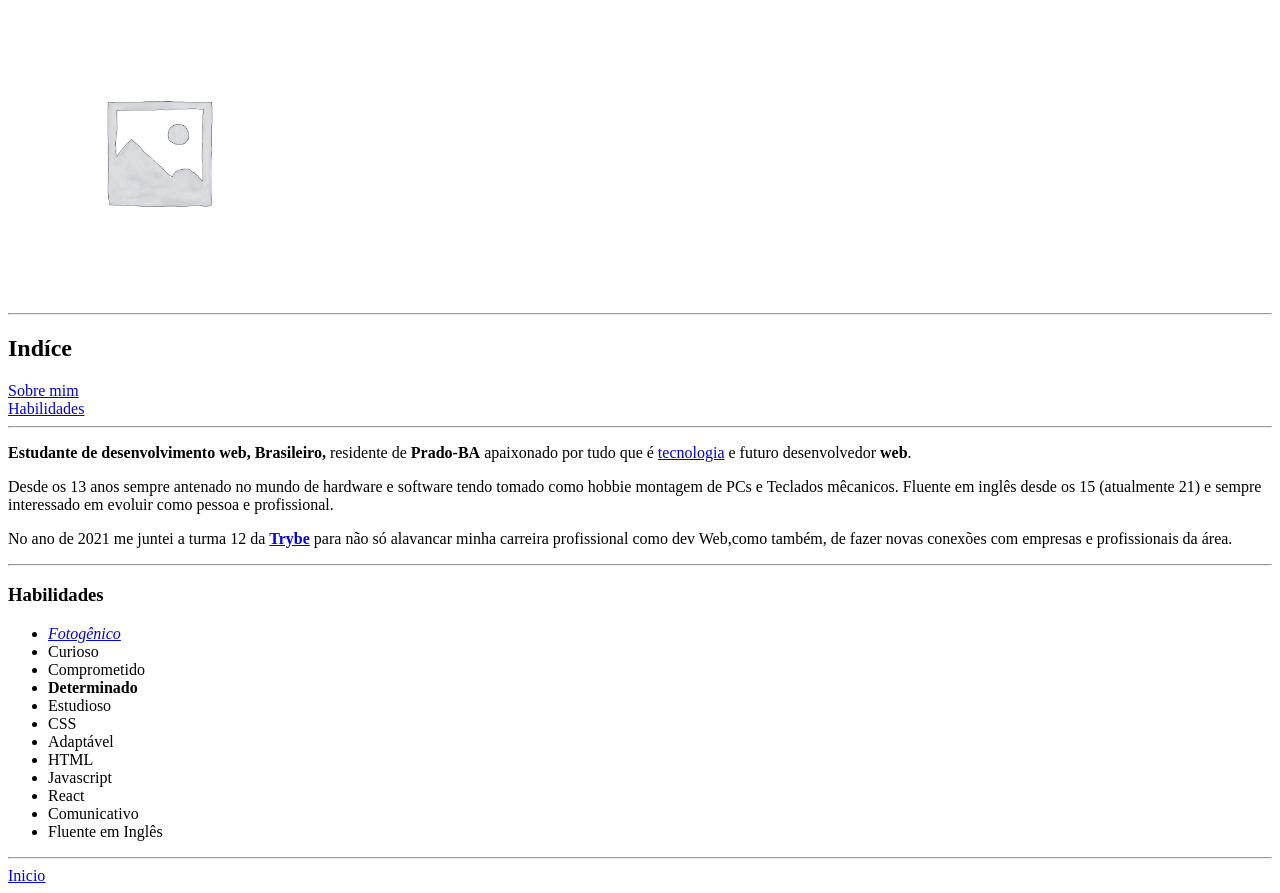
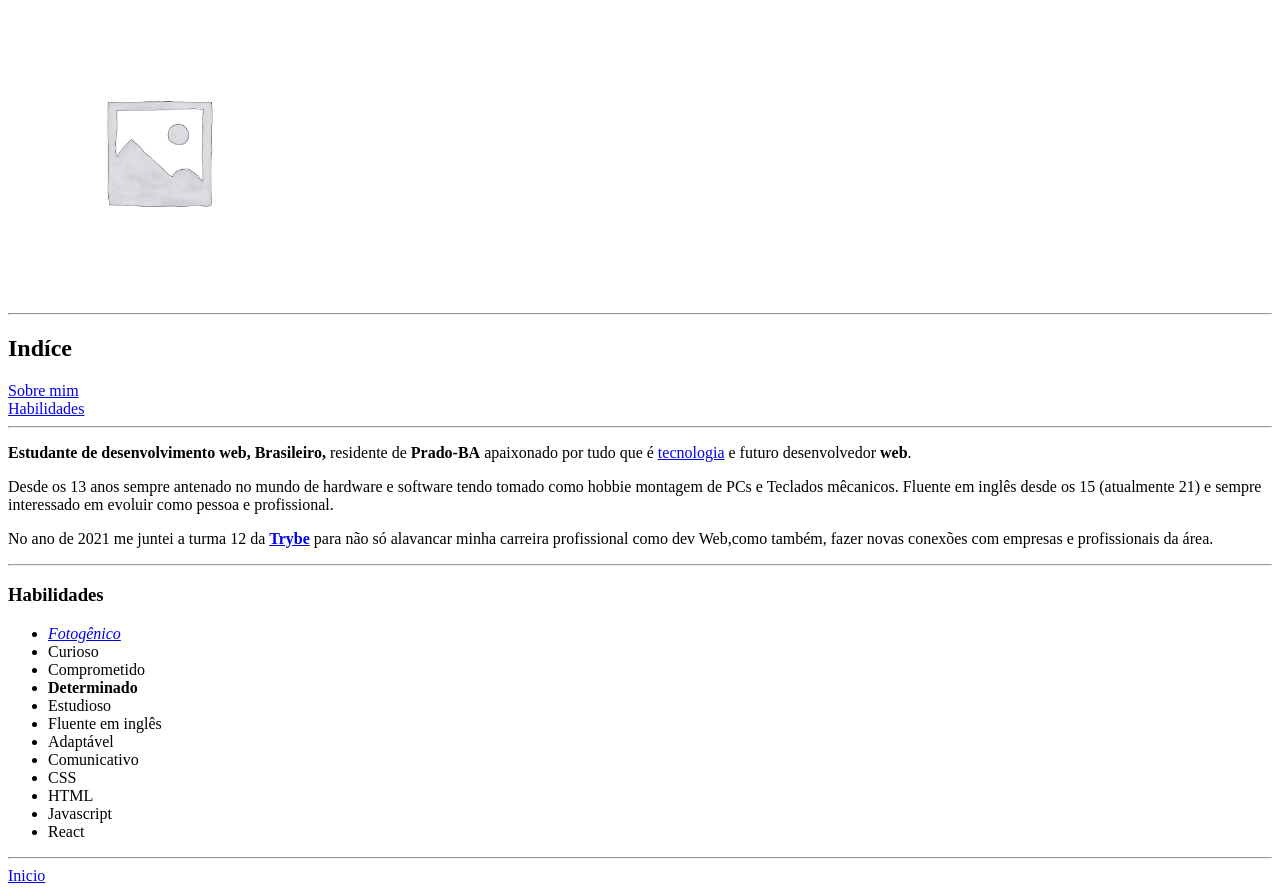
Before and after one commit to Vinicius-Naoke/Vinicius-Naoke.github.io, a plain HTML site: page index.html in a window 1280 px wide. Shown: the part 79-972 px from the top of the page. Drawn offline with Linux system fonts and the light colour scheme.

Commit message:
correcao de erros ortograficos

```diff
--- a/index.html
+++ b/index.html
@@ -19,7 +19,7 @@
     <!--Descrição-->
     <p id="about-me"><strong>Estudante de desenvolvimento web, Brasileiro,</strong> residente de <strong>Prado-BA</strong> apaixonado por tudo que é <a href="https://www.nytimes.com/section/technology" target="_blank">tecnologia</a> e futuro desenvolvedor <strong>web</strong>.</p>
     <p>Desde os 13 anos sempre antenado no mundo de hardware e software tendo tomado como hobbie montagem de PCs e Teclados mêcanicos. Fluente em inglês desde os 15 (atualmente 21) e sempre interessado em evoluir como pessoa e profissional.</p>
-    <p> No ano de 2021 me juntei a turma 12 da <strong><a href="https://www.betrybe.com/" target="_blank">Trybe</a></strong> para não só alavancar minha carreira profissional como dev Web,como também, de fazer novas conexões com empresas e profissionais da área. </p>
+    <p> No ano de 2021 me juntei a turma 12 da <strong><a href="https://www.betrybe.com/" target="_blank">Trybe</a></strong> para não só alavancar minha carreira profissional como dev Web,como também, fazer novas conexões com empresas e profissionais da área. </p>
         <hr>
     <!--Lista de habilidades-->
     <h3 id="skills">Habilidades</h3>
@@ -29,13 +29,13 @@
     <li>Comprometido</li>
     <li><strong>Determinado</strong></li>
     <li>Estudioso</li>
+    <li>Fluente em inglês</li>
+    <li>Adaptável</li>
+    <li>Comunicativo</li>
     <li>CSS</li>
-    <li>Adaptável</li>
     <li>HTML</li>
     <li>Javascript</li>
     <li>React</li>
-    <li>Comunicativo</li>
-    <li>Fluente em Inglês</li>
     </ul>
         <hr>
         <!--Voltar para o início -->
```
